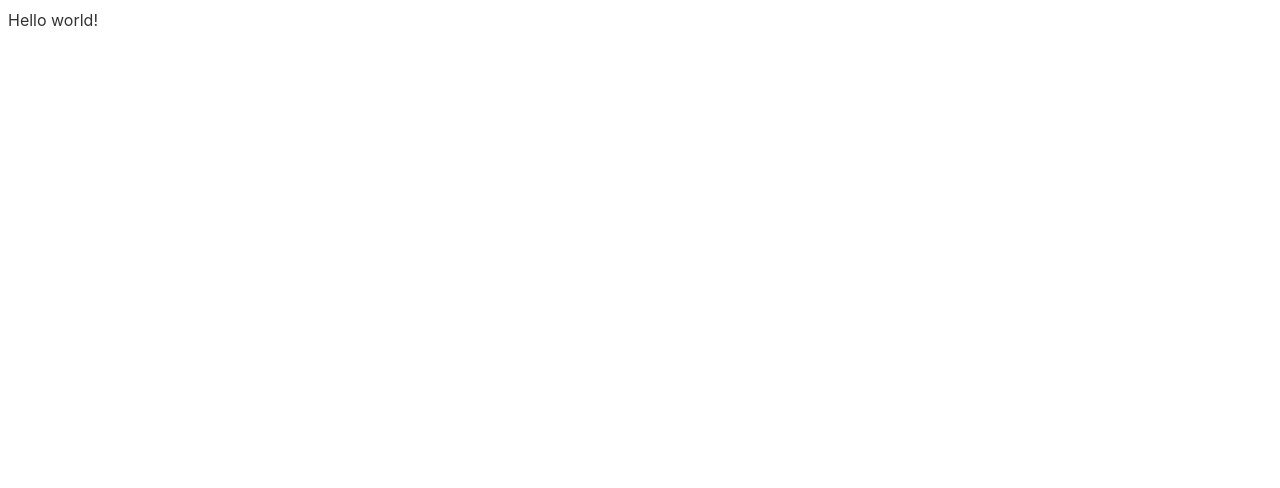
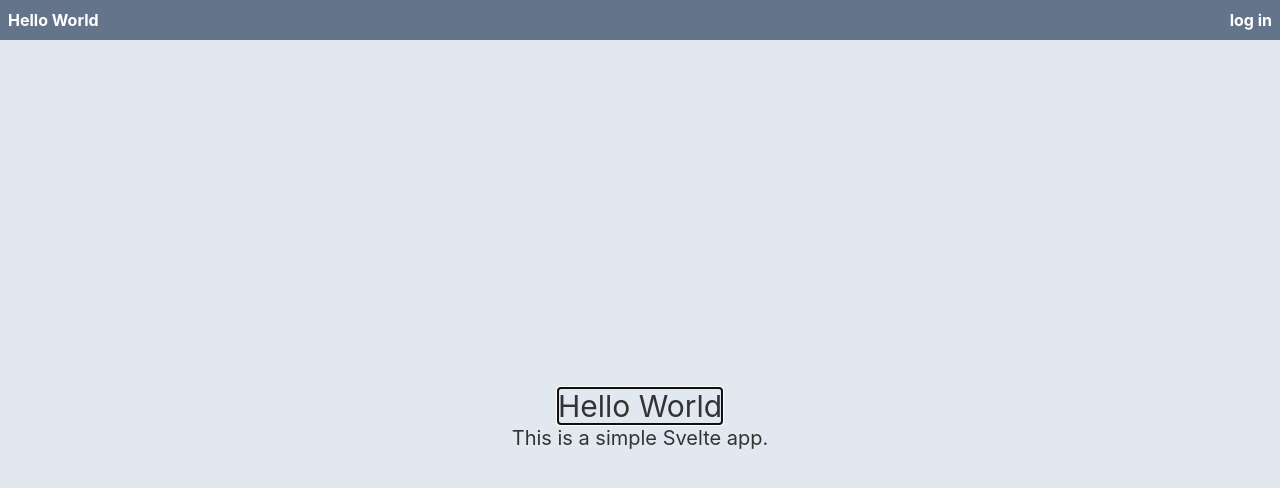
Before and after one commit to veighnsche/svelte-typescript-tailwind-navigator-starters-kit, a Svelte app: page / in a window 1280 px wide. Shown: the top 488 px of the page. Built offline with nearby package versions, Linux system fonts and the light colour scheme.

Commit message:
Add files via upload

```diff
--- a/package.json
+++ b/package.json
@@ -5,7 +5,7 @@
   "scripts": {
     "build": "rollup -c",
     "dev": "rollup -c -w",
-    "start": "sirv public --no-clear",
+    "start": "sirv public --no-clear --single",
     "check": "svelte-check --tsconfig ./tsconfig.json"
   },
   "devDependencies": {
--- a/src/App.svelte
+++ b/src/App.svelte
@@ -1,11 +1,63 @@
 <script lang="ts">
-	let name = 'world';
+  import {link, Route, Router} from 'svelte-navigator';
+  import GuardRedirect from './components/navigator/GuardRedirect.svelte';
+  import RouteGuard from './components/navigator/RouteGuard.svelte';
+  import {currentUser, login, logout} from './stores/currentUser';
+
+  // login({user: 'I am a logged in user'});
 </script>
 
-<h1>Hello {name}!</h1>
+<Router>
+  <header class="px-2 w-screen bg-slate-500 text-white">
+    <nav class="h-10 flex items-center">
+      <a class="font-bold" href={$currentUser ? '/app' : '/'} style="color: white" use:link>Hello World</a>
+      <div class="flex-1"></div>
+      {#if $currentUser}
+        <a class="font-bold" href={void(0)} style="color: white" on:click={logout}>log out</a>
+      {:else}
+        <a class="font-bold" href="/login" style="color: white" use:link>log in</a>
+      {/if}
+    </nav>
+  </header>
+  <main>
+    <Route path="/">
+      <div class="h-[calc(100vh-2.5rem)] w-screen bg-slate-200 flex flex-col justify-center items-center">
+        <h1 class="text-3xl">Hello World</h1>
+        <p class="text-xl">
+          This is a simple Svelte app.
+        </p>
+      </div>
+    </Route>
+    <Route path="/login">
+      <div class="h-[calc(100vh-2.5rem)] w-screen bg-slate-200 flex flex-col justify-center items-center">
+        <h1 class="text-3xl">Login to enable '/app'</h1>
+        <button on:click={() => login({user: 'I am a logged in user'})}>
+          Login
+        </button>
+      </div>
+    </Route>
+    <RouteGuard {currentUser}>
+      <Route path="/app">
+        <div class="h-[calc(100vh-2.5rem)] w-screen bg-slate-200 flex flex-col justify-center items-center">
+          <h1 class="text-3xl">This page ('/app') is for logged in users only</h1>
+          <p class="text-xl">
+            logging out will redirect you to '/login'
+          </p>
+        </div>
+      </Route>
+    </RouteGuard>
+    <Route>
+      <GuardRedirect {currentUser} />
+    </Route>
+  </main>
+</Router>
 
 <style global lang="postcss">
   @tailwind base;
   @tailwind components;
   @tailwind utilities;
+
+  body {
+    @apply bg-cover bg-center bg-no-repeat p-0;
+  }
 </style>
--- /dev/null
+++ b/src/components/navigator/GuardRedirect.svelte
@@ -0,0 +1,22 @@
+<script lang="ts">
+  import {useLocation, useNavigate} from 'svelte-navigator';
+  import type {Readable} from 'svelte/store';
+
+  const navigate = useNavigate();
+  const location = useLocation();
+
+  // todo: developer should replace unknown with own UserType
+  //                               vvvvvvv
+  export let currentUser: Readable<unknown | null>;
+
+  $: {
+    if ($currentUser == null) {
+      navigate('/login', {
+        state: {from: $location.pathname},
+        replace: true,
+      });
+    }
+  }
+</script>
+
+<slot/>
--- /dev/null
+++ b/src/components/navigator/RouteGuard.svelte
@@ -0,0 +1,22 @@
+<script lang="ts">
+  import {useLocation, useNavigate} from 'svelte-navigator';
+  import type {Readable} from 'svelte/store';
+
+  const navigate = useNavigate();
+  const location = useLocation();
+
+  // todo: developer should replace unknown with own UserType
+  //                               vvvvvvv
+  export let currentUser: Readable<unknown | null>;
+
+  $: {
+    if ($currentUser) {
+      const from = $location.state?.from ?? '/app';
+      navigate(from, {replace: true});
+    }
+  }
+</script>
+
+{#if $currentUser}
+  <slot/>
+{/if}
--- /dev/null
+++ b/src/stores/currentUser.ts
@@ -0,0 +1,14 @@
+import {writable} from 'svelte/store';
+
+// todo: developer should replace unknown and with own UserType
+//                                  vvvvvvv
+export const currentUser = writable<unknown | null>(null);
+
+export async function login(user: unknown) {
+  currentUser.set(user);
+  return;
+}
+
+export function logout() {
+  currentUser.set(null);
+}
```
Also changed, not shown: 1 other file (tests, documents, lock files or other folders).
